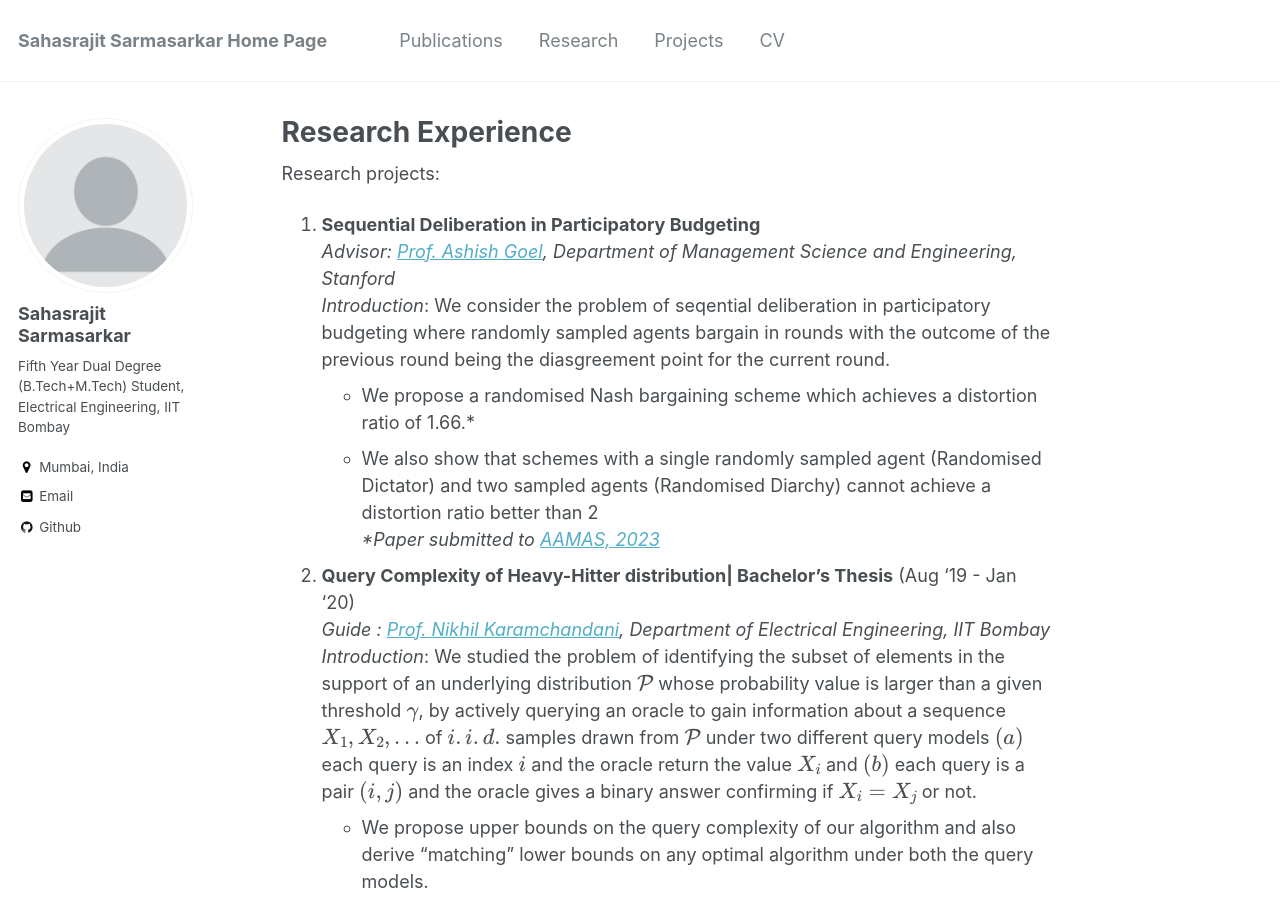
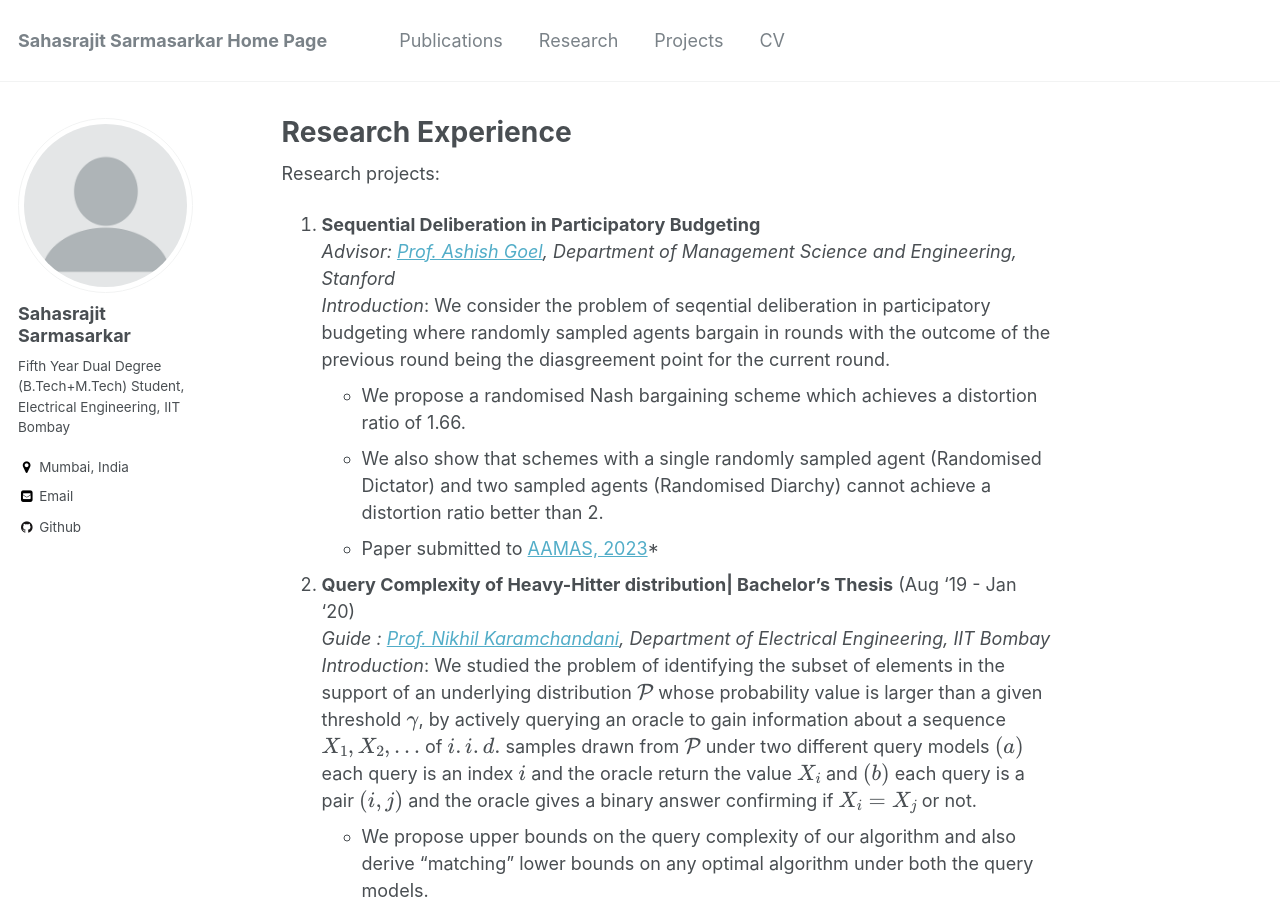
Before and after one commit to Sahasrajit123/Sahasrajit123.github.io, a Jekyll site: the page built from _pages/research.md, in a window 1280 px wide and 900 px high. Built offline with Jekyll 4.4.1, drawn with Linux system fonts in a browser that asks for light colours; formulas are drawn with MathJax 3.

Commit message:
Website Changed

```diff
--- a/_pages/research.md
+++ b/_pages/research.md
@@ -12,9 +12,9 @@ Research projects:
 1. **Sequential Deliberation in Participatory Budgeting** <br/>
     *Advisor: [Prof. Ashish Goel](https://web.stanford.edu/~ashishg/), Department of Management Science and Engineering, Stanford* <br/>
     *Introduction*: We consider the problem of seqential deliberation in participatory budgeting where randomly sampled agents bargain in rounds with the outcome of the previous round being the diasgreement point for the current round.<br/>
-    * We propose a randomised Nash bargaining scheme which achieves a distortion ratio of 1.66.* <br/>
-    * We also show that schemes with a single randomly sampled agent (Randomised Dictator) and two sampled agents (Randomised Diarchy) cannot achieve a distortion ratio better than 2*<br/>
-    *Paper submitted to [AAMAS, 2023](https://aamas2023.soton.ac.uk/)*
+    * We propose a randomised Nash bargaining scheme which achieves a distortion ratio of 1.66. <br/>
+    * We also show that schemes with a single randomly sampled agent (Randomised Dictator) and two sampled agents (Randomised Diarchy) cannot achieve a distortion ratio better than 2. <br/>
+    * Paper submitted to [AAMAS, 2023](https://aamas2023.soton.ac.uk/)*
 
 
 2. **Query Complexity of Heavy-Hitter distribution| Bachelor's Thesis** (Aug '19 - Jan '20) <br/>
```
